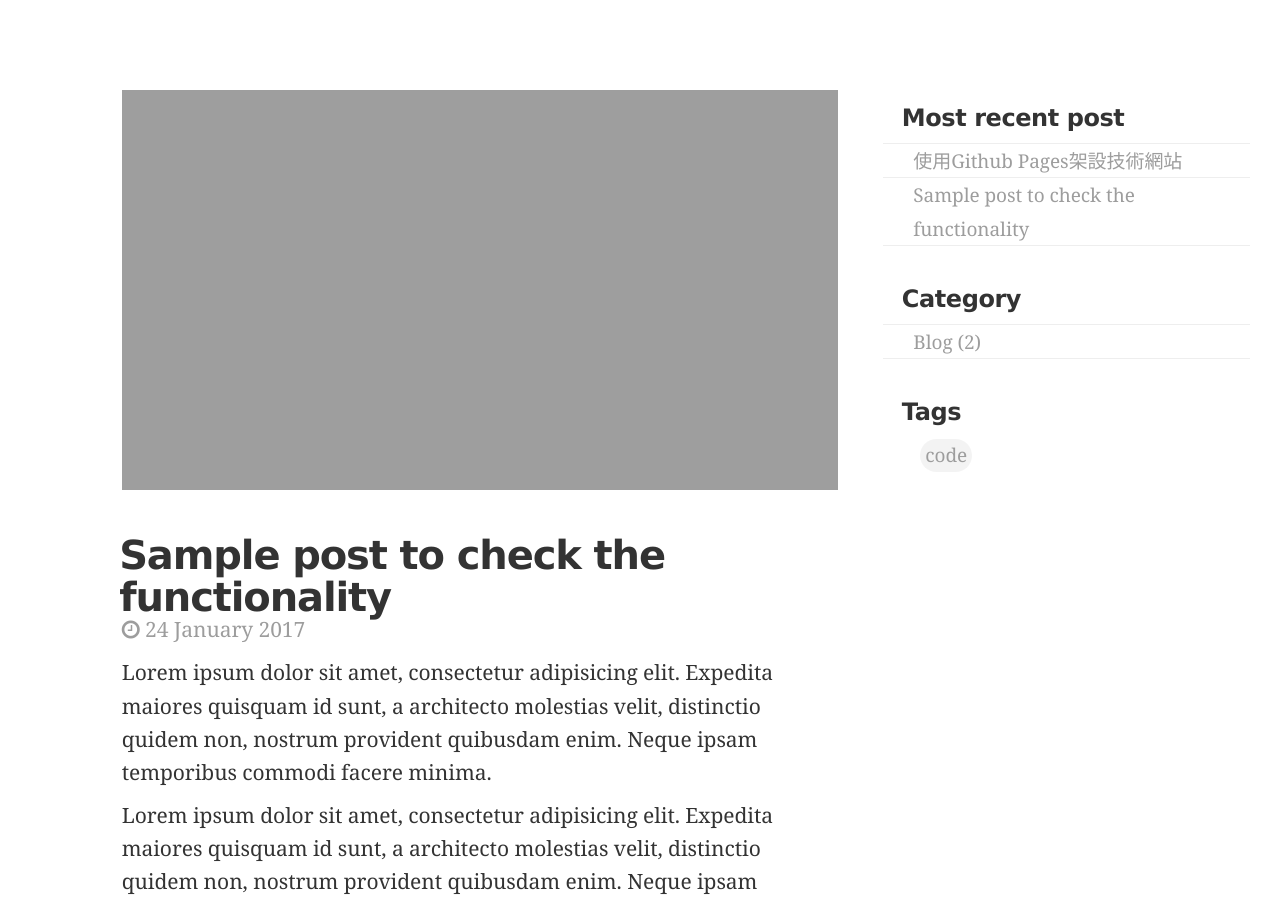
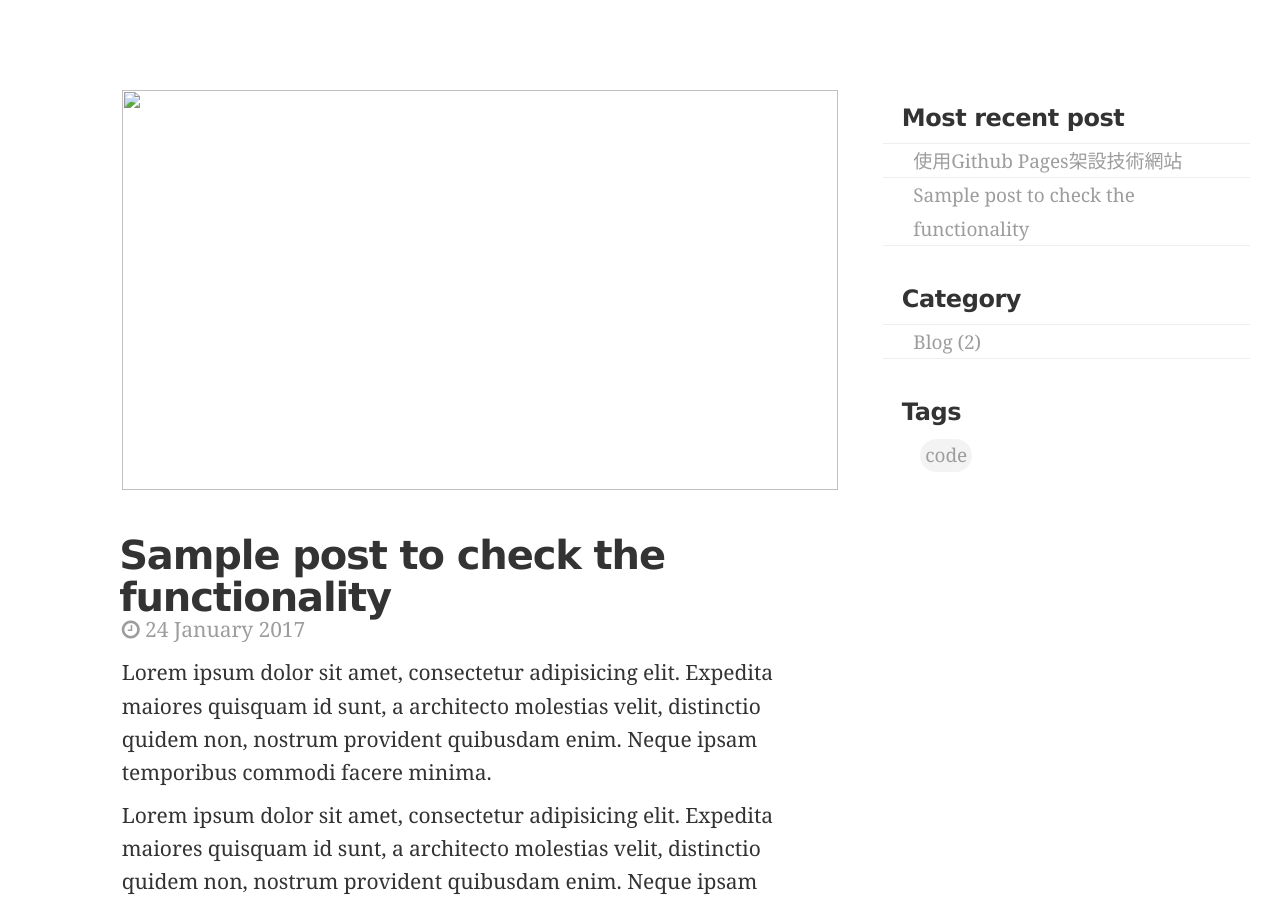
Before and after one commit to kaia-HSU/kaia-HSU.github.io, a Jekyll site: the page built from _posts/2015-08-31-example-post.md, in a window 1280 px wide and 900 px high. Built offline with Jekyll 4.4.1, drawn with Linux system fonts in a browser that asks for light colours; comment, search, counter and statistics services are not loaded.

Commit message:
Update blog.html

```diff
--- a/_layouts/blog.html
+++ b/_layouts/blog.html
@@ -10,7 +10,8 @@
                     <a href="#" class="image-anchor">
 
                     {% if page.image %}
-                    <img class="img-main" src="{{ page.image | prepend: site.url }}" height="400">
+<!--                     <img class="img-main" src="{{ page.image | prepend: site.url }}" height="400"> -->
+                        <img class="img-main" src="{{ prepend: site.url }}" height="400">
                     {% endif %}
 
                     {% if page.video %}
```
